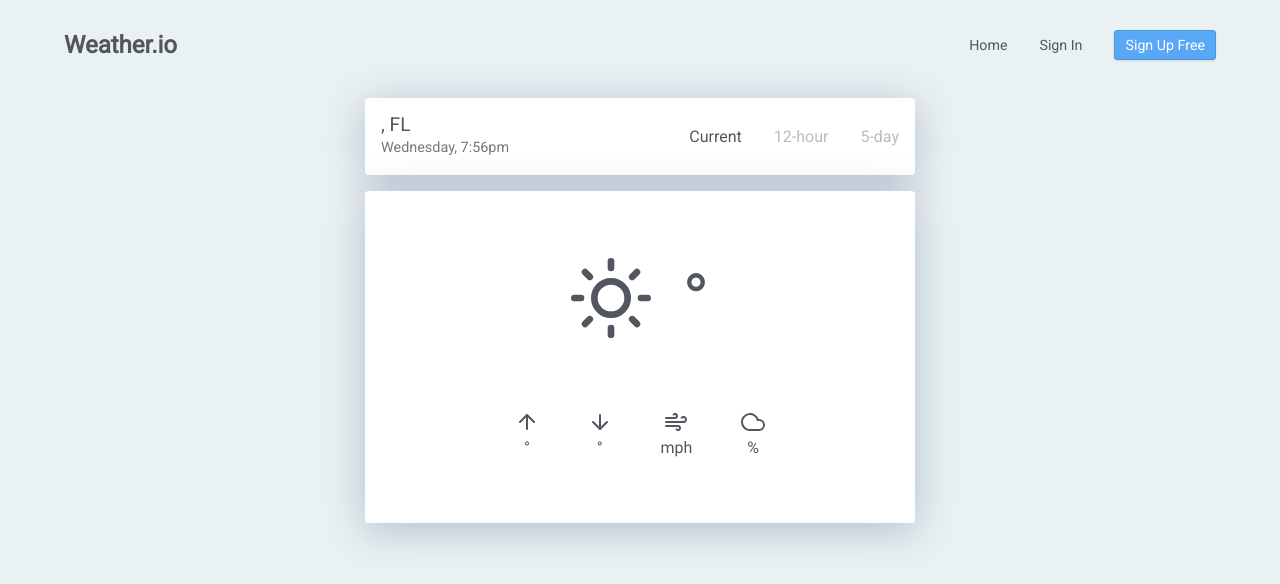
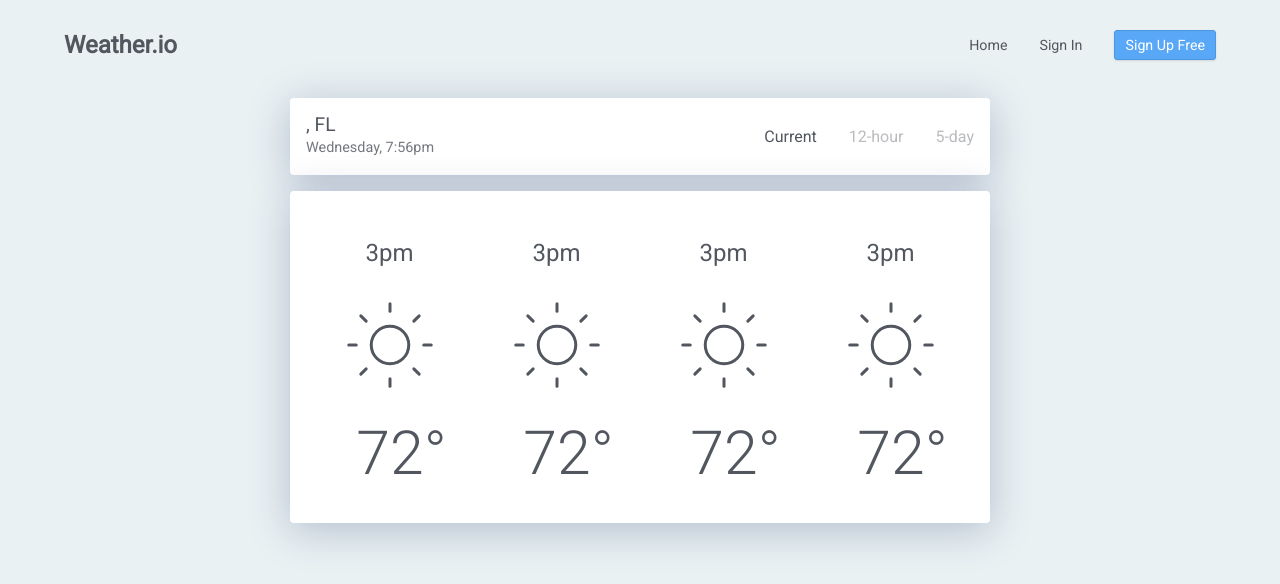
Before and after one commit to patrickxrivera/react-weather-app, a React (Create React App) app: page /results in a window 1280 px wide. Both pictures are taken after a click on the item "12-hour". Shown: the top 584 px of the page. Built offline with nearby package versions, Linux system fonts and the light colour scheme; no server answers.

Commit message:
Created forecast card

```diff
--- a/src/components/App.js
+++ b/src/components/App.js
@@ -9,9 +9,6 @@ from "react-router-dom";
 import Welcome from './Welcome';
 import Nav from './Nav';
 import Results from './Results';
-import CurrentWeather from './CurrentWeather';
-import HourlyForecast from './HourlyForecast';
-import DailyForecast from './DailyForecast';
 
 class App extends React.Component {
   render() {
@@ -22,9 +19,6 @@ class App extends React.Component {
           <Switch>
             <Route exact path='/' component={Welcome} />
             <Route exact path='/results' component={Results} />
-            <Route exact path='/results/current' component={CurrentWeather} />
-            <Route exact path='/results/hourly-forecast' component={HourlyForecast} />
-            <Route exact path='/results/daily-forecast' component={DailyForecast} />
           </Switch>
         </div>
       </Router>
--- a/src/components/CurrentWeather.js
+++ b/src/components/CurrentWeather.js
@@ -15,7 +15,7 @@ function CurrentWeather(props) {
       <div className='CurrentWeather__container-content'>
         <div className='CurrentWeather__top'>
           <div>
-            <Sun size={80}/>
+            <Sun className="weather-icons" size={80}/>
           </div>
           <span className='CurrentWeather__temp-main'>
             {props.currentTemp}&deg;
--- /dev/null
+++ b/src/components/ForecastCard.js
@@ -0,0 +1,31 @@
+import React from 'react';
+import { Cloud, Sun } from 'react-feather';
+
+function ForecastCard() {
+  return (
+    <section className = 'HourlyForecast__container-main'>
+      <div className = 'ForecastCard__container'>
+        <div className = 'ForecastCard__time'>3pm</div>
+        <div><Sun className="ForecastCard__icon" size={90}/></div>
+        <div className='ForecastCard__temp'>72&deg;</div>
+      </div>
+      <div className = 'ForecastCard__container'>
+        <div className = 'ForecastCard__time'>3pm</div>
+        <div><Sun className="ForecastCard__icon" size={90}/></div>
+        <div className='ForecastCard__temp'>72&deg;</div>
+      </div>
+      <div className = 'ForecastCard__container'>
+        <div className = 'ForecastCard__time'>3pm</div>
+        <div><Sun className="ForecastCard__icon" size={90}/></div>
+        <div className='ForecastCard__temp'>72&deg;</div>
+      </div>
+      <div className = 'ForecastCard__container'>
+        <div className = 'ForecastCard__time'>3pm</div>
+        <div><Sun className="ForecastCard__icon" size={90}/></div>
+        <div className='ForecastCard__temp'>72&deg;</div>
+      </div>
+    </section>
+  )
+}
+
+export default ForecastCard;
--- a/src/components/HourlyForecast.js
+++ b/src/components/HourlyForecast.js
@@ -1,8 +1,11 @@
 import React from 'react';
+import ForecastCard from './ForecastCard';
 
-function HourlyForecast() {
+const HourlyForecast = () => {
   return (
-    <div>Hourly Forecast</div>
+    <section>
+      <ForecastCard />
+    </section>
   )
 }
 
--- a/src/components/Results.js
+++ b/src/components/Results.js
@@ -3,6 +3,7 @@ import Header from './Header';
 import CurrentWeather from './CurrentWeather';
 import api from '../utils/api';
 import helpers from '../utils/helpers';
+import HourlyForecast from './HourlyForecast';
 
 class Results extends React.Component {
   constructor(props) {
@@ -17,20 +18,21 @@ class Results extends React.Component {
       wind: null,
       clouds: null,
       description: null,
-      forecasts: null,
-      selected: null,
+      hourlyForecasts: null,
+      selected: 'current weather',
+      container: 'CurrentWeather__container',
     };
 
     this.updateCurrentWeather = this.updateCurrentWeather.bind(this);
     this.updateCurrentTime = this.updateCurrentTime.bind(this);
-    this.updateForecasts = this.updateForecasts.bind(this);
+    this.updateHourlyForecasts = this.updateHourlyForecasts.bind(this);
     this.handleClick = this.handleClick.bind(this);
   }
 
   componentDidMount() {
     this.updateCurrentWeather();
     this.updateCurrentTime();
-    this.updateForecasts();
+    this.updateHourlyForecasts();
   }
 
   updateCurrentWeather() {
@@ -61,19 +63,31 @@ class Results extends React.Component {
     });
   }
 
-  updateForecasts() {
+  updateHourlyForecasts() {
     api
     .fetchHourlyForecasts()
-    .then((forecasts) => {
+    .then((hourlyForecasts) => {
       this.setState(() => {
-        return { forecasts }
+        return { hourlyForecasts }
       });
     });
   }
 
   handleClick(selected) {
     this.setState(() => {
-      return { selected }
+      const containerStyles =
+      {
+        'current weather': 'CurrentWeather__container',
+        'hourly forecast': 'HourlyForecast__container',
+        'daily forecast': 'DailyForecast__container',
+      }
+
+      return (
+        {
+          selected,
+          container: containerStyles[selected]
+        }
+      )
     });
   }
 
@@ -86,11 +100,12 @@ class Results extends React.Component {
     const wind = this.state.wind;
     const clouds = this.state.clouds;
     const description = this.state.description;
-    const forecasts = this.state.forecasts;
+    const hourlyForecasts = this.state.hourlyForecasts;
     const selected = this.state.selected;
+    const container = this.state.container;
 
     return (
-      <div className='Body__container'>
+      <div className = {container}>
         <div>
           <Header
             city = {city}
@@ -99,6 +114,7 @@ class Results extends React.Component {
           />
         </div>
         <div>
+          {selected === 'current weather' &&
             <CurrentWeather
               currentTemp = {currentTemp}
               high = {high}
@@ -107,6 +123,12 @@ class Results extends React.Component {
               clouds = {clouds}
               description = {description}
             />
+          }
+          {selected === 'hourly forecast' &&
+            <HourlyForecast
+              hourlyForecasts = {hourlyForecasts}
+            />
+          }
         </div>
       </div>
     )
--- a/src/index.css
+++ b/src/index.css
@@ -3,3 +3,5 @@
 @import url('./styles/Results.css');
 @import url('./styles/Header.css');
 @import url('./styles/CurrentWeather.css');
+@import url('./styles/HourlyForecast.css');
+@import url('./styles/ForecastCard.css');
--- a/src/styles/App.css
+++ b/src/styles/App.css
@@ -7,3 +7,7 @@ body {
 .App__container {
   margin-top: 1rem;
 }
+
+.weather-icons {
+  stroke-width: 1;
+}
--- a/src/styles/CurrentWeather.css
+++ b/src/styles/CurrentWeather.css
@@ -29,12 +29,12 @@
 .CurrentWeather__top {
   display: flex;
   align-items: center;
-  justify-content: center;
 }
 
 .CurrentWeather__temp-main {
   font-size: 4.5rem;
   margin-left: 2rem;
+  font-weight: 300;
 }
 
 .CurrentWeather__description,
--- /dev/null
+++ b/src/styles/ForecastCard.css
@@ -0,0 +1,25 @@
+.ForecastCard__container {
+  display: flex;
+  flex-direction: column;
+  align-items: center;
+}
+
+.ForecastCard__container > div {
+  flex: 1;
+}
+
+.ForecastCard__time {
+  font-size: 1.5rem;
+  padding-top: 2rem;
+}
+
+.ForecastCard__icon {
+  stroke-width: 0.8;
+  margin-top: -1.8rem;
+}
+
+.ForecastCard__temp {
+  font-size: 3.8rem;
+  font-weight: 300;
+  margin-left: 1.5rem;
+}
--- /dev/null
+++ b/src/styles/HourlyForecast.css
@@ -0,0 +1,13 @@
+.HourlyForecast__container-main {
+  margin-top: 1rem;
+  background-color: #fff;
+  border-radius: 0.25rem;
+  box-shadow: rgba(23,43,99,0.26) 0 7px 42px;
+  padding: 1rem 1rem;
+  height: 300px;
+  display: flex;
+}
+
+.HourlyForecast__container-main > div {
+  flex: 1;
+}
--- a/src/styles/Results.css
+++ b/src/styles/Results.css
@@ -1,4 +1,14 @@
-.Body__container {
-  width: 550px;
+.CurrentWeather__container {
+  width: 500px;
   margin: 1.5rem auto;
 }
+
+.HourlyForecast__container {
+  width: 700px;
+  margin: 1.5rem auto;
+}
+
+.DailyForecast__container {
+  width: 900px;
+  margin: 1.5rem auto;
+}
```
Lines whose indentation alone changed are shown as unchanged.
